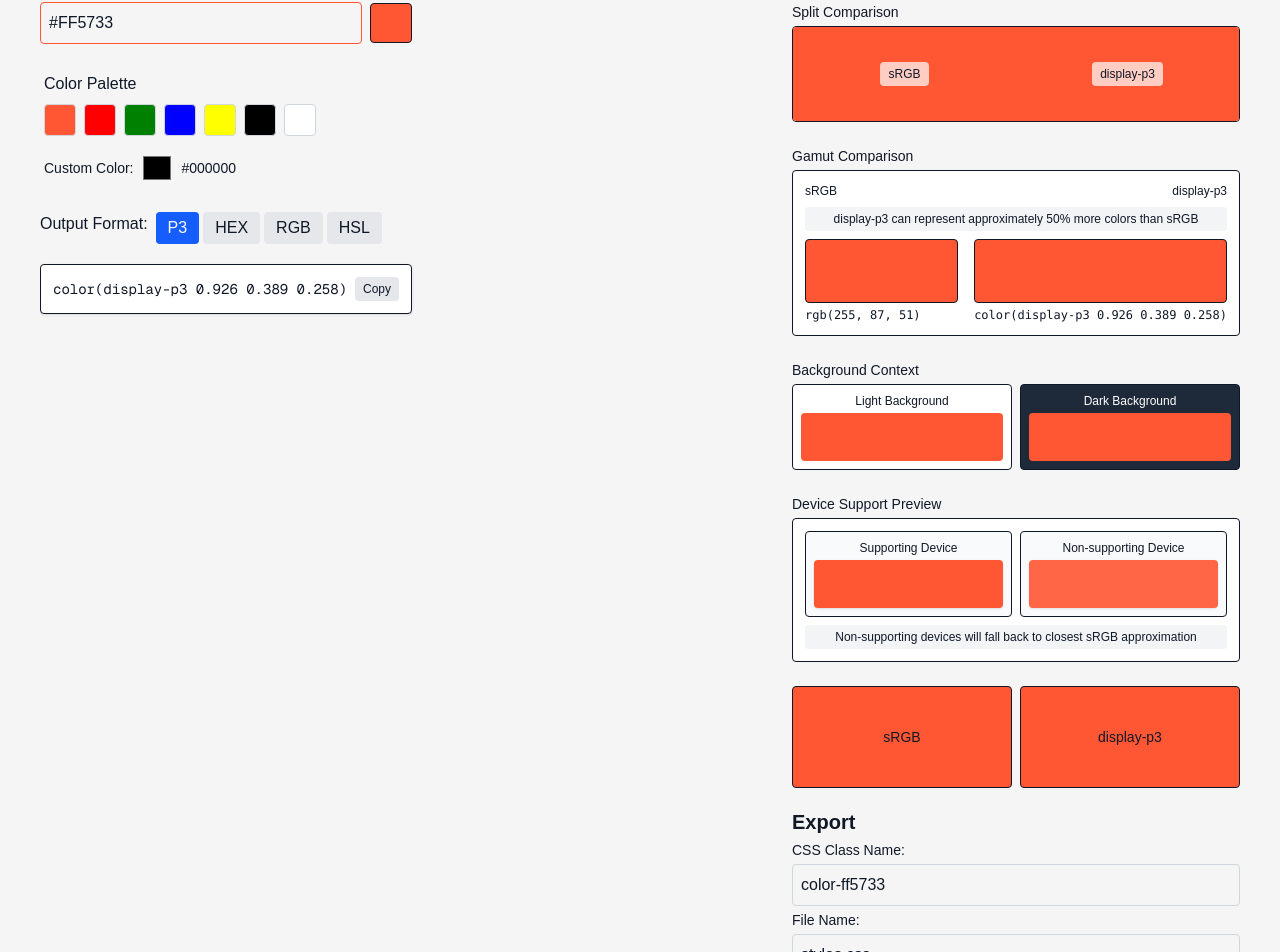
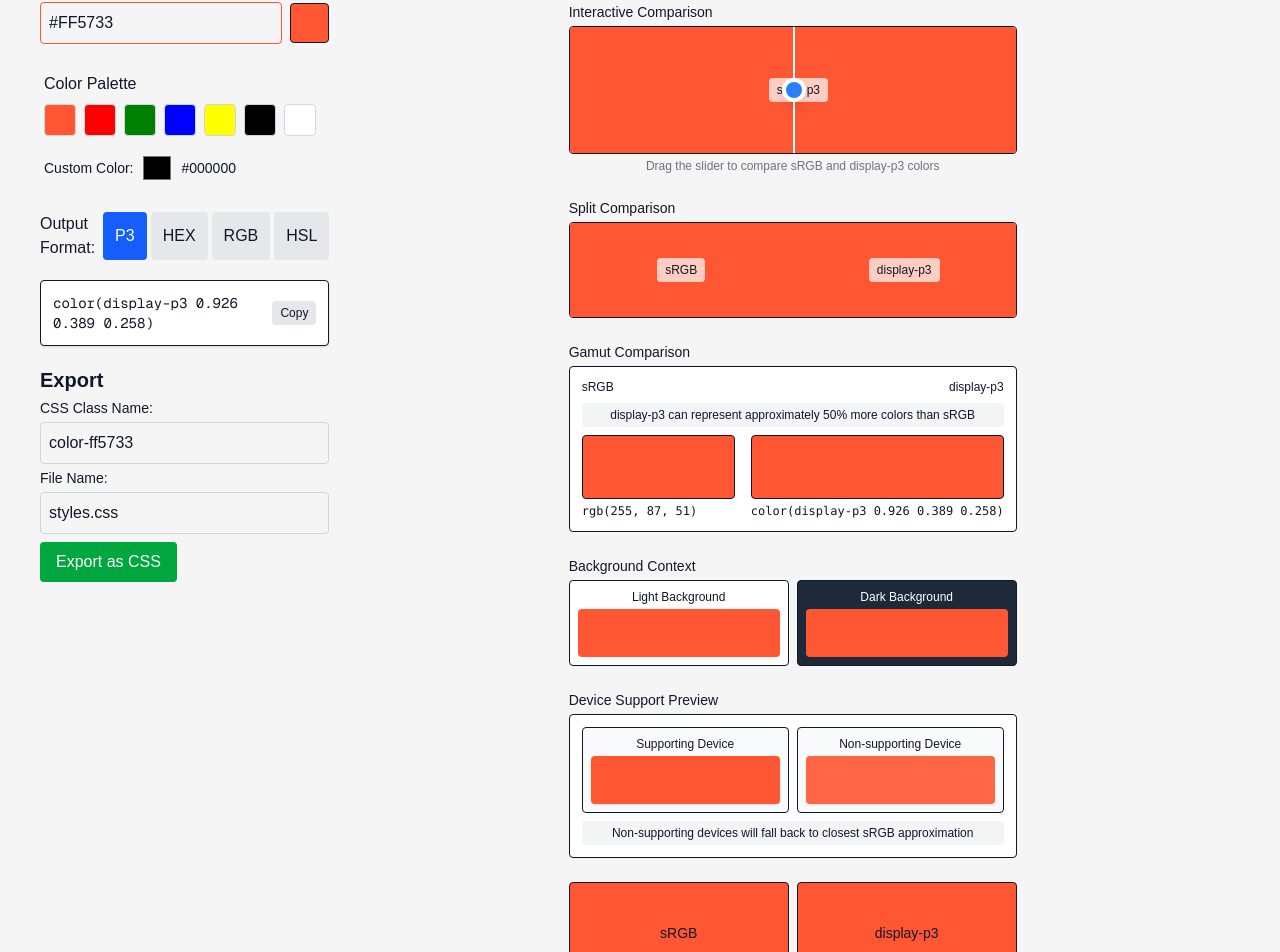
Before and after one commit to gokh4nozturk/p3-converter, a Next.js app: page / in a window 1280 px wide. Shown: the part 189-1141 px from the top of the page. Built offline with nearby package versions, Linux system fonts and the light colour scheme.

Commit message:
Add interactive slider for color comparison, enhance export options, and improve layout in P3ColorConverter for better user experience and functionality.

```diff
--- a/components/P3ColorConverter.tsx
+++ b/components/P3ColorConverter.tsx
@@ -128,137 +128,6 @@ export default function P3ColorConverter() {
               </div>
             </div>
           )}
-        </div>
-
-        <div className="flex w-full max-w-md flex-col gap-3">
-          <div className="mt-2 flex flex-col gap-2">
-            <h2 className="font-semibold text-xl">Preview</h2>
-
-            {/* Split View Comparison */}
-            <div className="mb-4">
-              <h3 className="mb-1 font-medium text-sm">Split Comparison</h3>
-              <div className="flex h-24 w-full overflow-hidden rounded border">
-                <div
-                  className="flex h-full w-1/2 items-center justify-center"
-                  style={{ backgroundColor: input }}
-                >
-                  <span className="rounded bg-white/70 px-2 py-1 text-xs">sRGB</span>
-                </div>
-                <div
-                  className="flex h-full w-1/2 items-center justify-center"
-                  style={{
-                    backgroundColor: output.includes('color(display-p3') ? output : undefined,
-                  }}
-                >
-                  <span className="rounded bg-white/70 px-2 py-1 text-xs">display-p3</span>
-                </div>
-              </div>
-            </div>
-
-            {/* Gamut Difference */}
-            <div className="mb-4">
-              <h3 className="mb-1 font-medium text-sm">Gamut Comparison</h3>
-              <div className="rounded border bg-white p-3">
-                <div className="mb-2 flex justify-between">
-                  <span className="text-xs">sRGB</span>
-                  <span className="text-xs">display-p3</span>
-                </div>
-                {output.includes('color(display-p3') && (
-                  <div className="mb-2 rounded bg-gray-100 py-1 text-center text-xs">
-                    display-p3 can represent approximately 50% more colors than sRGB
-                  </div>
-                )}
-                <div className="flex gap-4">
-                  <div className="flex-1">
-                    <div className="mb-1 h-16 rounded border" style={{ backgroundColor: input }} />
-                    <code className="block truncate text-xs">{toRgb(input)}</code>
-                  </div>
-                  <div className="flex-1">
-                    <div
-                      className="mb-1 h-16 rounded border"
-                      style={{
-                        backgroundColor: output.includes('color(display-p3') ? output : undefined,
-                      }}
-                    />
-                    <code className="block truncate text-xs">{output}</code>
-                  </div>
-                </div>
-              </div>
-            </div>
-
-            {/* Background Context */}
-            <div className="mb-4">
-              <h3 className="mb-1 font-medium text-sm">Background Context</h3>
-              <div className="grid grid-cols-2 gap-2">
-                <div className="rounded border bg-white p-2">
-                  <div className="mb-1 text-center text-xs">Light Background</div>
-                  <div
-                    className="h-12 rounded"
-                    style={{
-                      backgroundColor: output.includes('color(display-p3') ? output : input,
-                    }}
-                  />
-                </div>
-                <div className="rounded border bg-gray-800 p-2">
-                  <div className="mb-1 text-center text-white text-xs">Dark Background</div>
-                  <div
-                    className="h-12 rounded"
-                    style={{
-                      backgroundColor: output.includes('color(display-p3') ? output : input,
-                    }}
-                  />
-                </div>
-              </div>
-            </div>
-
-            {/* Device Support */}
-            <div className="mb-4">
-              <h3 className="mb-1 font-medium text-sm">Device Support Preview</h3>
-              <div className="rounded border bg-white p-3">
-                <div className="mb-2 flex gap-2">
-                  <div className="flex-1 rounded border bg-gray-50 p-2">
-                    <div className="mb-1 text-center text-xs">Supporting Device</div>
-                    <div
-                      className="h-12 rounded shadow-sm"
-                      style={{
-                        backgroundColor: output.includes('color(display-p3') ? output : input,
-                      }}
-                    />
-                  </div>
-                  <div className="flex-1 rounded border bg-gray-50 p-2">
-                    <div className="mb-1 text-center text-xs">Non-supporting Device</div>
-                    <div
-                      className="h-12 rounded opacity-90 shadow-sm"
-                      style={{ backgroundColor: input }}
-                    />
-                  </div>
-                </div>
-                <div className="rounded bg-gray-100 p-1 text-center text-xs">
-                  Non-supporting devices will fall back to closest sRGB approximation
-                </div>
-              </div>
-            </div>
-
-            {/* Original side-by-side view */}
-            <div className="flex gap-2">
-              <div
-                className="flex-1 rounded border py-10 text-center"
-                style={{ backgroundColor: input }}
-              >
-                <p className="font-medium text-sm">sRGB</p>
-              </div>
-              <div
-                className="flex-1 rounded border py-10 text-center"
-                style={{
-                  backgroundColor: output.includes('color(display-p3') ? output : undefined,
-                }}
-              >
-                <p className="font-medium text-sm">
-                  {outputFormat === 'p3' ? 'display-p3' : outputFormat}
-                </p>
-              </div>
-            </div>
-          </div>
 
           <div className="mt-2">
             <h2 className="mb-1 font-semibold text-xl">Export</h2>
@@ -290,6 +159,216 @@ export default function P3ColorConverter() {
             />
           </div>
         </div>
+
+        <div className="flex flex-col gap-3">
+          <div className="mt-2 flex flex-col gap-2">
+            <h2 className="text-center font-semibold text-xl">Preview</h2>
+
+            <div className="flex flex-wrap justify-center gap-2">
+              {/* Split View Comparison with Slider */}
+              <div className="relative mb-4 w-md max-w-md">
+                <h3 className="mb-1 font-medium text-sm">Interactive Comparison</h3>
+                <div
+                  className="group relative h-32 w-full cursor-ew-resize overflow-hidden rounded border"
+                  onMouseDown={(e) => {
+                    const container = e.currentTarget;
+                    const updateSlider = (clientX: number) => {
+                      const { left, width } = container.getBoundingClientRect();
+                      const position = Math.min(Math.max(0, clientX - left), width);
+                      const percentage = (position / width) * 100;
+
+                      // Update the before image clip path
+                      const overlay = container.querySelector('.comparison-overlay') as HTMLElement;
+                      if (overlay) {
+                        overlay.style.clipPath = `inset(0 ${100 - percentage}% 0 0)`;
+                      }
+
+                      // Update slider position
+                      const slider = container.querySelector('.comparison-slider') as HTMLElement;
+                      if (slider) {
+                        slider.style.left = `${percentage}%`;
+                      }
+                    };
+
+                    const handleMouseMove = (e: MouseEvent) => {
+                      updateSlider(e.clientX);
+                    };
+
+                    const handleMouseUp = () => {
+                      document.removeEventListener('mousemove', handleMouseMove);
+                      document.removeEventListener('mouseup', handleMouseUp);
+                    };
+
+                    document.addEventListener('mousemove', handleMouseMove);
+                    document.addEventListener('mouseup', handleMouseUp);
+
+                    // Initial update
+                    updateSlider(e.clientX);
+                  }}
+                >
+                  {/* Display P3 Color (Bottom layer) */}
+                  <div
+                    className="absolute inset-0 flex items-center justify-center"
+                    style={{
+                      backgroundColor: output.includes('color(display-p3') ? output : undefined,
+                    }}
+                  >
+                    <span className="rounded bg-white/70 px-2 py-1 text-xs">display-p3</span>
+                  </div>
+
+                  {/* SRGB Color (Top layer with clip-path) */}
+                  <div
+                    className="comparison-overlay absolute inset-0 flex items-center justify-center"
+                    style={{
+                      backgroundColor: input,
+                      clipPath: 'inset(0 50% 0 0)', // Initial 50% split
+                    }}
+                  >
+                    <span className="rounded bg-white/70 px-2 py-1 text-xs">sRGB</span>
+                  </div>
+
+                  {/* Slider Handle */}
+                  <div className="comparison-slider absolute top-0 bottom-0 left-1/2 w-0.5 bg-white shadow-lg transition-all group-hover:w-1">
+                    <div className="-translate-x-1/2 -translate-y-1/2 absolute top-1/2 left-1/2 flex h-6 w-6 items-center justify-center rounded-full bg-white shadow-lg">
+                      <div className="h-4 w-4 rounded-full bg-blue-500 transition-all group-hover:scale-110" />
+                    </div>
+                  </div>
+                </div>
+                <div className="mt-1 text-center text-gray-500 text-xs">
+                  Drag the slider to compare sRGB and display-p3 colors
+                </div>
+              </div>
+
+              {/* Split View Comparison (static) */}
+              <div className="mb-4 w-md max-w-md">
+                <h3 className="mb-1 font-medium text-sm">Split Comparison</h3>
+                <div className="flex h-24 w-full overflow-hidden rounded border">
+                  <div
+                    className="flex h-full w-1/2 items-center justify-center"
+                    style={{ backgroundColor: input }}
+                  >
+                    <span className="rounded bg-white/70 px-2 py-1 text-xs">sRGB</span>
+                  </div>
+                  <div
+                    className="flex h-full w-1/2 items-center justify-center"
+                    style={{
+                      backgroundColor: output.includes('color(display-p3') ? output : undefined,
+                    }}
+                  >
+                    <span className="rounded bg-white/70 px-2 py-1 text-xs">display-p3</span>
+                  </div>
+                </div>
+              </div>
+
+              {/* Gamut Difference */}
+              <div className="mb-4 w-md max-w-md">
+                <h3 className="mb-1 font-medium text-sm">Gamut Comparison</h3>
+                <div className="rounded border bg-white p-3">
+                  <div className="mb-2 flex justify-between">
+                    <span className="text-xs">sRGB</span>
+                    <span className="text-xs">display-p3</span>
+                  </div>
+                  {output.includes('color(display-p3') && (
+                    <div className="mb-2 rounded bg-gray-100 py-1 text-center text-xs">
+                      display-p3 can represent approximately 50% more colors than sRGB
+                    </div>
+                  )}
+                  <div className="flex gap-4">
+                    <div className="flex-1">
+                      <div
+                        className="mb-1 h-16 rounded border"
+                        style={{ backgroundColor: input }}
+                      />
+                      <code className="block truncate text-xs">{toRgb(input)}</code>
+                    </div>
+                    <div className="flex-1">
+                      <div
+                        className="mb-1 h-16 rounded border"
+                        style={{
+                          backgroundColor: output.includes('color(display-p3') ? output : undefined,
+                        }}
+                      />
+                      <code className="block truncate text-xs">{output}</code>
+                    </div>
+                  </div>
+                </div>
+              </div>
+
+              {/* Background Context */}
+              <div className="mb-4 w-md max-w-md">
+                <h3 className="mb-1 font-medium text-sm">Background Context</h3>
+                <div className="grid grid-cols-2 gap-2">
+                  <div className="rounded border bg-white p-2">
+                    <div className="mb-1 text-center text-xs">Light Background</div>
+                    <div
+                      className="h-12 rounded"
+                      style={{
+                        backgroundColor: output.includes('color(display-p3') ? output : input,
+                      }}
+                    />
+                  </div>
+                  <div className="rounded border bg-gray-800 p-2">
+                    <div className="mb-1 text-center text-white text-xs">Dark Background</div>
+                    <div
+                      className="h-12 rounded"
+                      style={{
+                        backgroundColor: output.includes('color(display-p3') ? output : input,
+                      }}
+                    />
+                  </div>
+                </div>
+              </div>
+
+              {/* Device Support */}
+              <div className="mb-4 w-md max-w-md">
+                <h3 className="mb-1 font-medium text-sm">Device Support Preview</h3>
+                <div className="rounded border bg-white p-3">
+                  <div className="mb-2 flex gap-2">
+                    <div className="flex-1 rounded border bg-gray-50 p-2">
+                      <div className="mb-1 text-center text-xs">Supporting Device</div>
+                      <div
+                        className="h-12 rounded shadow-sm"
+                        style={{
+                          backgroundColor: output.includes('color(display-p3') ? output : input,
+                        }}
+                      />
+                    </div>
+                    <div className="flex-1 rounded border bg-gray-50 p-2">
+                      <div className="mb-1 text-center text-xs">Non-supporting Device</div>
+                      <div
+                        className="h-12 rounded opacity-90 shadow-sm"
+                        style={{ backgroundColor: input }}
+                      />
+                    </div>
+                  </div>
+                  <div className="rounded bg-gray-100 p-1 text-center text-xs">
+                    Non-supporting devices will fall back to closest sRGB approximation
+                  </div>
+                </div>
+              </div>
+
+              {/* Original side-by-side view */}
+              <div className="flex w-md max-w-md gap-2">
+                <div
+                  className="flex-1 rounded border py-10 text-center"
+                  style={{ backgroundColor: input }}
+                >
+                  <p className="font-medium text-sm">sRGB</p>
+                </div>
+                <div
+                  className="flex-1 rounded border py-10 text-center"
+                  style={{
+                    backgroundColor: output.includes('color(display-p3') ? output : undefined,
+                  }}
+                >
+                  <p className="font-medium text-sm">
+                    {outputFormat === 'p3' ? 'display-p3' : outputFormat}
+                  </p>
+                </div>
+              </div>
+            </div>
+          </div>
+        </div>
       </div>
     </div>
   );
```
